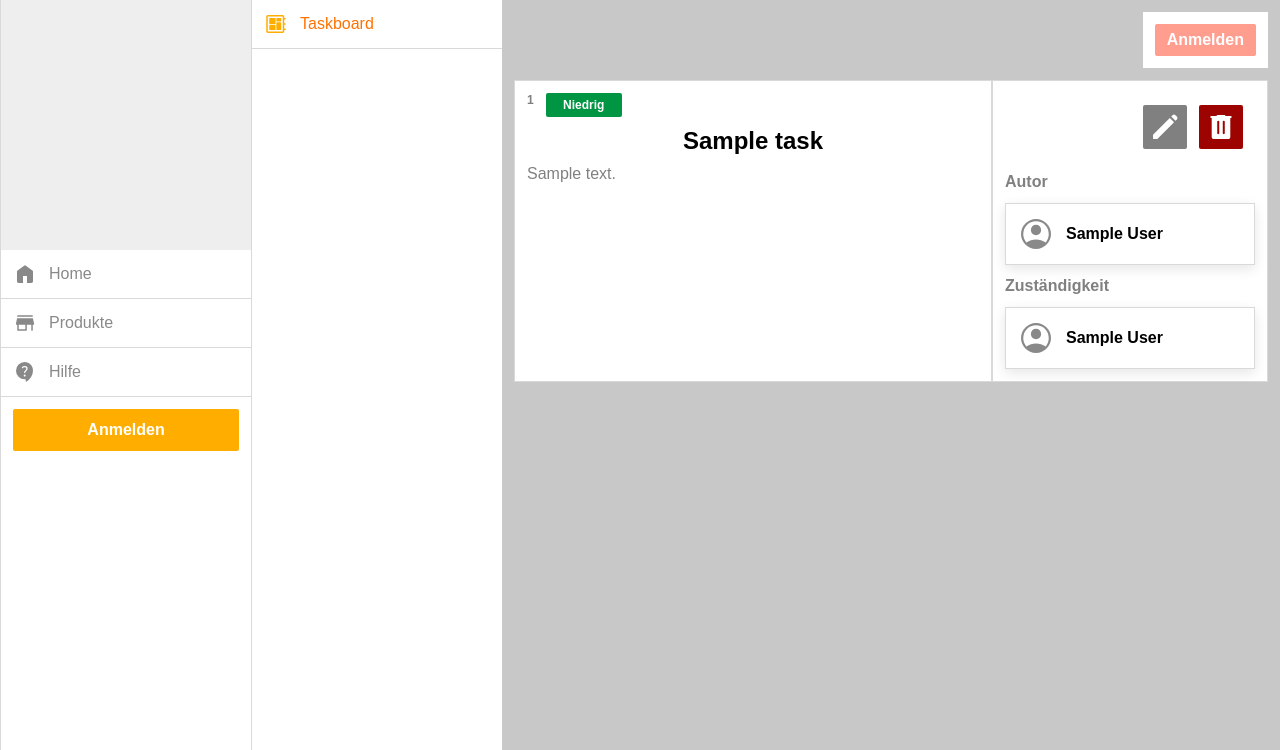
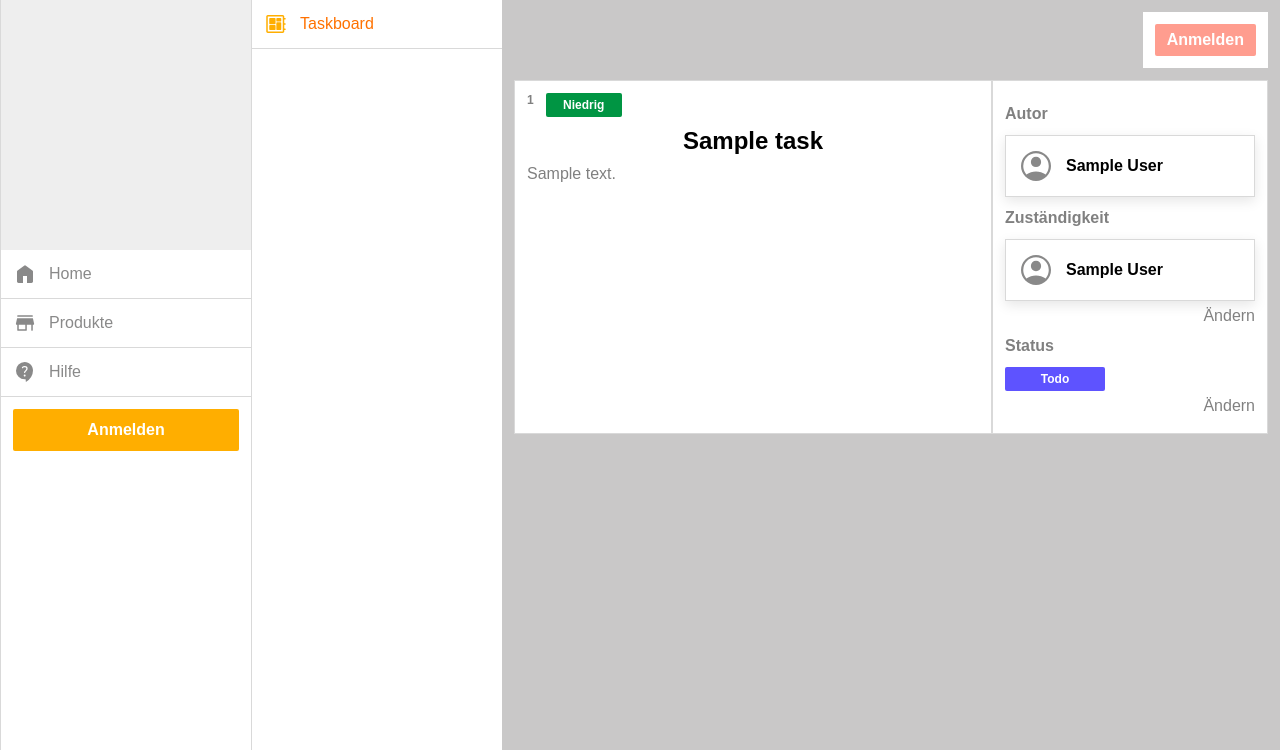
Before and after one commit to Kiidle/predefleurs-backend, a Django app: page /management/tasks/1 in a window 1280 px wide. Shown: the part 50-800 px from the top of the page. Run offline with Django 4.2, Linux system fonts and the light colour scheme; tables that the repository leaves empty hold one stand-in row (values such as "Sample post").

Commit message:
Add UpdateView

```diff
--- a/backend/management/static/css/pages/main_board.css
+++ b/backend/management/static/css/pages/main_board.css
@@ -219,6 +219,19 @@
     box-shadow: rgba(0, 0, 0, 0.1) 0 4px 12px;
 }
 
+.task-sidebar .user-card:hover {
+    background-color: #eeeeee;
+}
+
+.task-sidebar .change {
+    display: flex;
+    justify-content: right;
+    text-decoration: none;
+    color: gray;
+    font-weight: normal;
+    margin: 6px 0;
+}
+
 .task-sidebar .user-card .grid {
     display: grid;
     grid-template-columns: 36px 1fr;
@@ -239,6 +252,20 @@
     grid-area: profile-picture;
     filter: brightness(0) saturate(100%) invert(56%) sepia(4%) saturate(13%) hue-rotate(346deg) brightness(96%) contrast(87%);
     display: flex;
+}
+
+.task-sidebar .status {
+    color: white;
+    font-weight: bold;
+    font-size: 0.75rem;
+    height: 24px;
+    display: flex;
+    justify-content: center;
+    align-items: center;
+    border-radius: 2px;
+    width: 100px;
+    margin: auto auto auto 0;
+    background-color: #5e53ff;
 }
 
 .task-sidebar .buttons {
--- a/backend/management/templates/pages/task/task.html
+++ b/backend/management/templates/pages/task/task.html
@@ -53,14 +53,16 @@
                     <p class="description">{{ task.description }}</p>
                 </div>
                 <div class="task-sidebar">
+                    {% if task.author == request.user %}
                         <div class="buttons">
-                        <a href="" class="button modify">
+                            <a href="{% url 'task_update' task.id %}" class="button modify">
                                 <img src="{% static 'svgs/modify.svg' %}" alt="add"/>
                             </a>
                             <a href="" class="button delete">
                                 <img src="{% static 'svgs/delete.svg' %}" alt="add"/>
                             </a>
                         </div>
+                    {% endif %}
                     <div class="attribute">
                         Autor
                     </div>
@@ -87,6 +89,14 @@
                             {% endif %}
                         </div>
                     </div>
+                    <a class="change" href="{% url 'task_assign' task.id %}">Ändern</a>
+                    <div class="attribute">
+                        <p>Status</p>
+                    </div>
+                    <div class="status">
+                        {{ task.status }}
+                    </div>
+                    <a class="change" href="{% url 'task_status' task.id %}">Ändern</a>
                 </div>
             </div>
         </div>
--- a/backend/management/templates/pages/task/tasks.html
+++ b/backend/management/templates/pages/task/tasks.html
@@ -33,7 +33,7 @@
                 <div class="board">
                     <div class="column todo">
                         <div class="header">
-                            <p>Todo</p>
+                            <p>Offen</p>
                         </div>
                         {% for task in tasks_todo_emergency %}
                             <a href="{% url 'task' task.id %}">
@@ -198,7 +198,7 @@
                                         <p>{{ task.priority }}</p>
                                     </div>
                                     {% if task.assigned %}
-                                        <p>@{{ task.assigned.username }}#{{ task.assigned.id }}</p>
+                                        <p>{{ task.assigned.first_name }}{{ task.assigned.last_name }}</p>
                                     {% else %}
                                         <p>Nicht zugewiesen</p>
                                     {% endif %}
--- a/backend/management/urls.py
+++ b/backend/management/urls.py
@@ -1,9 +1,12 @@
 from django.urls import path
 from . import views
-from .views import BoardView, CreateTaskView, TaskView
+from .views import BoardView, CreateTaskView, TaskView, UpdateTaskView, AssignTaskView, StatusTaskView
 
 urlpatterns = [
     path("board/", BoardView.as_view(), name="board"),
     path("tasks/create", CreateTaskView.as_view(), name="task_create"),
     path("tasks/<int:pk>", TaskView.as_view(), name="task"),
+    path("tasks/<int:pk>/update", UpdateTaskView.as_view(), name="task_update"),
+    path("tasks/<int:pk>/assign", AssignTaskView.as_view(), name="task_assign"),
+    path("tasks/<int:pk>/status", StatusTaskView.as_view(), name="task_status"),
 ]
--- a/backend/management/views.py
+++ b/backend/management/views.py
@@ -48,9 +48,10 @@ class BoardView(generic.ListView):
 
         return context
 
+
 class CreateTaskView(generic.CreateView):
     model = Task
-    fields = ['title', 'description', 'priority', 'status', 'assigned']
+    fields = ['title', 'description', 'priority']
     template_name = "pages/task/form_task.html"
 
     def get_success_url(self):
@@ -61,7 +62,72 @@ class CreateTaskView(generic.CreateView):
 
         return super().form_valid(form)
 
+
 class TaskView(generic.UpdateView):
     model = Task
     fields = ['title', 'description', 'priority', 'status', 'author', 'assigned']
     template_name = "pages/task/task.html"
+
+    def form_valid(self, form):
+        form.instance.author = self.request.user
+
+        return super().form_valid(form)
+
+
+class UpdateTaskView(generic.UpdateView):
+    model = Task
+    fields = ['title', 'description', 'priority']
+    template_name = "pages/task/form_task.html"
+
+    def get_success_url(self):
+        return reverse_lazy('task', kwargs={'pk': self.object.pk})
+
+    def form_valid(self, form):
+        form.instance.author = self.request.user
+
+        return super().form_valid(form)
+
+    def get_context_data(self, **kwargs):
+        context = super().get_context_data(**kwargs)
+
+        context["title"] = "Aufgabe bearbeiten"
+
+        return context
+
+
+class AssignTaskView(generic.UpdateView):
+    model = Task
+    fields = ['assigned']
+    template_name = "pages/task/form_task.html"
+
+    def get_success_url(self):
+        return reverse_lazy('task', kwargs={'pk': self.object.pk})
+
+    def form_valid(self, form):
+        return super().form_valid(form)
+
+    def get_context_data(self, **kwargs):
+        context = super().get_context_data(**kwargs)
+
+        context["title"] = "Aufgabe zuweisen"
+
+        return context
+
+
+class StatusTaskView(generic.UpdateView):
+    model = Task
+    fields = ['status']
+    template_name = "pages/task/form_task.html"
+
+    def get_success_url(self):
+        return reverse_lazy('task', kwargs={'pk': self.object.pk})
+
+    def form_valid(self, form):
+        return super().form_valid(form)
+
+    def get_context_data(self, **kwargs):
+        context = super().get_context_data(**kwargs)
+
+        context["title"] = "Aufgabe aktualisieren"
+
+        return context
```
Also changed, not shown: backend/management/templates/pages/task/form_task.html (+10 -2 lines). Lines whose indentation alone changed are shown as unchanged.
